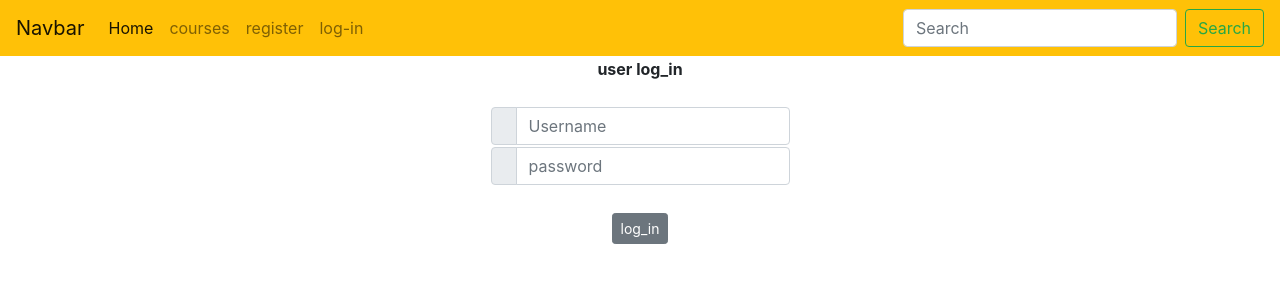
After one commit to GorlaChetanKumarReddy/Project-One, a Django app: page /user_log_in/ in a window 1280 px wide. The commit adds this page. Shown: the top 300 px of the page. Run offline with Django 3.2, Linux system fonts and the light colour scheme; lists and menus that the app fills with data are empty; some libraries are stand-ins or nearby versions.

Commit message:
search user

```diff
--- a/Project0101/urls.py
+++ b/Project0101/urls.py
@@ -33,4 +33,6 @@ urlpatterns = [
     path('view_all_registerd_users/',views.view_all_registerd_users,name='view_all_registerd_users'),
     path('user_search/',views.user_search,name='user_search'),
     path('search_users/',views.search_users,name='search_users'),
+    path('delete_user/',views.delete_user,name='delete_user'),
+    path('user_log_in/',views.user_log_in,name='user_log_in'),
 ]
--- a/app0101/views.py
+++ b/app0101/views.py
@@ -97,4 +97,19 @@ def user_search(request):
 def search_users(request):
     idn = request.POST.get('s1')
     dat = user_register.objects.filter(Idno=idn)
-    return render(request, 'search_users.html', {'data':dat})
+    if dat:
+        users = user_register.objects.all()
+        return render(request, 'view_all_registerd_users.html', {'data':dat,'users':users})
+    else:
+        users = user_register.objects.all()
+        return render(request, 'view_all_registerd_users.html', {'imes':"Invalid Id Number",'users':users})
+
+
+def delete_user(request):
+    idnu = request.GET.get('idnoo')
+    user_register.objects.get(Idno=idnu).delete()
+    return search_users(request)
+
+
+def user_log_in(request):
+    return render(request, 'user/user_log_in.html')
--- a/templates/commn.html
+++ b/templates/commn.html
@@ -28,6 +28,9 @@
               <li class="nav-item">
         <a class="nav-link" href="{% url 'register_user' %}">register</a>
       </li>
+                      <li class="nav-item">
+        <a class="nav-link" href="{% url 'user_log_in' %}">log-in</a>
+      </li>
 
 
     </ul>
--- /dev/null
+++ b/templates/user/user_log_in.html
@@ -0,0 +1,47 @@
+{% extends 'commn.html' %}
+{% block comn %}
+    <table align="center" border="0">
+<tr>
+    <th style="text-align: center">
+        user log_in
+    </th>
+</tr>
+<tr>
+    <th>
+        <br>
+
+           <div class="input-group flex-nowrap">
+                <div class="input-group-prepend">
+                    <span class="input-group-text" id="addon-wrapping"></span>
+                </div>
+                              <input type="text" class="form-control" required placeholder="Username" aria-label="Username" name="a1" aria-describedby="addon-wrapping">
+            </div>
+    </th>
+</tr>
+<tr>
+    <th>
+        <div class="input-group flex-nowrap">
+                <div class="input-group-prepend">
+                    <span class="input-group-text" id="addon-wrapping"></span>
+                </div>
+                    <input type="password" class="form-control" required placeholder="password"name="a2" aria-label="Username" aria-describedby="addon-wrapping">
+            </div>
+    </th>
+</tr>
+<tr>
+    <th style="text-align: center">
+        <br>
+        <tr>
+    {% for i in messages %}
+    <th style="text-align: center">
+        {{ i }}
+    </th>
+    {% endfor %}
+</tr>
+<tr>
+    <th style="text-align: center">
+        <button type="submit" class="btn btn-secondary btn-sm">log_in</button>
+    </th>
+</tr>
+</table>
+{% endblock %}
```
Also changed, not shown: templates/search_users.html (deleted, +0 -10 lines), templates/view_all_registerd_users.html (+48 -14 lines), db.sqlite3.
